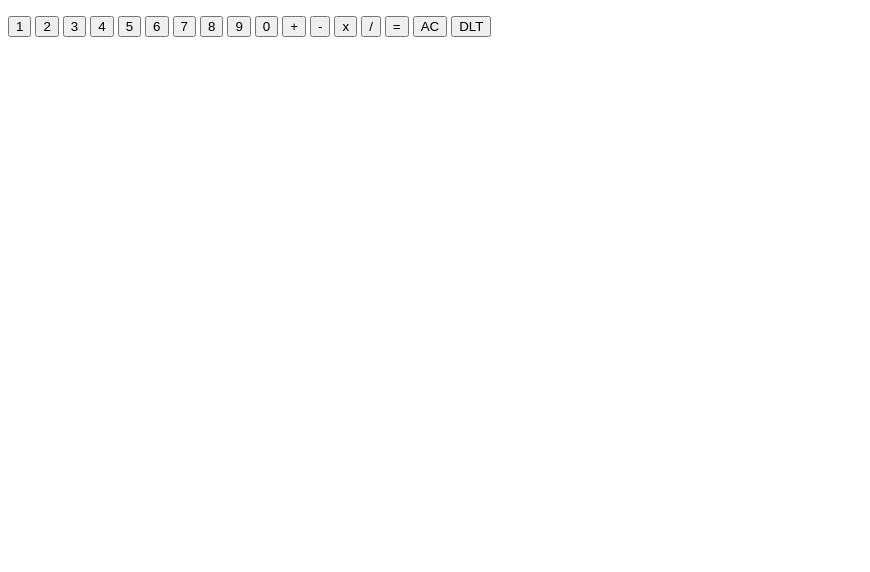
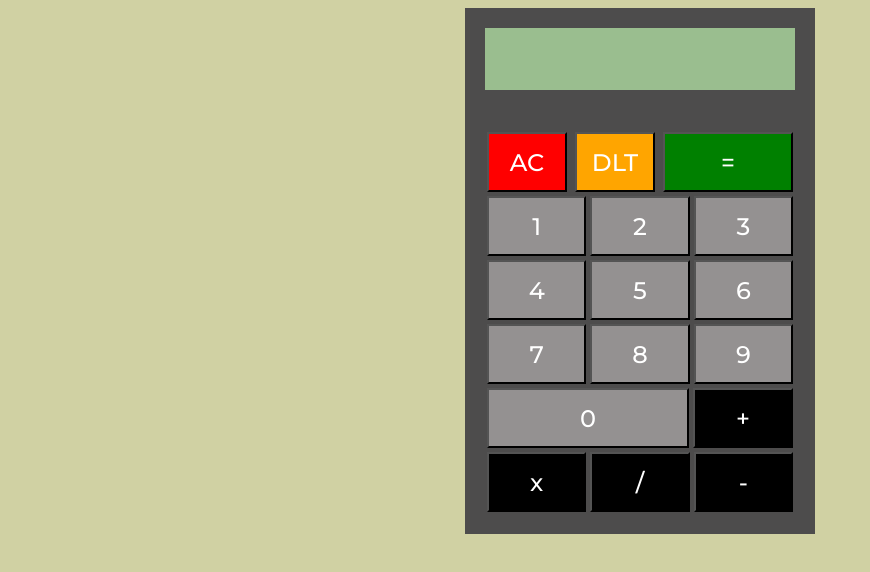
Before and after one commit to SirGhostdog/calculator, a plain HTML site: page index.html in a window 1280 px wide. Shown: the whole page, without its empty margins (0-870 px from the left). Drawn offline with Linux system fonts and the light colour scheme; a web font is replaced by a local one.

Commit message:
Add css and fix text overflow.

```diff
--- a/index.html
+++ b/index.html
@@ -1,6 +1,9 @@
 <!DOCTYPE html>
 <html lang="en">
 <head>
+   <link rel="preconnect" href="https://fonts.googleapis.com">
+    <link rel="preconnect" href="https://fonts.gstatic.com" crossorigin>
+    <link href="https://fonts.googleapis.com/css2?family=Gemunu+Libre:wght@200..800&family=Montserrat:ital,wght@0,100..900;1,100..900&display=swap" rel="stylesheet">
     <meta charset="UTF-8">
     <meta name="viewport" content="width='device-width', initial-scale=1.0">
     <script src='script.js' defer></script>
@@ -8,8 +11,16 @@
     <title>Document</title>
 </head>
 <body>
+    <div id="calculator">
         <div id="container">
-        <p id='calcdisplay'></p>
+            <p id='calcdisplay'>&nbsp</p>
+            <div id = 'buttons'>
+               <div id='topbuttons'>
+                <button class="calcbutton" id="clear">AC</button>
+                <button class="calcbutton" id="delete">DLT</button>
+                <button class="calcbutton" id="equal">=</button>
+               </div>
+
                 <button class="calcbutton" id="one">1</button>
                 <button class="calcbutton" id="two">2</button>
                 <button class="calcbutton" id="three">3</button>
@@ -21,12 +32,15 @@
                 <button class="calcbutton" id="nine">9</button>
                 <button class="calcbutton" id="zero">0</button>
                 <button class="calcbutton" id="plus">+</button>
-            <button class="calcbutton" id="minus">-</button>
                 <button class="calcbutton" id="times">x</button>
                 <button class="calcbutton" id="from">/</button>
-            <button class="calcbutton" id="equal">=</button>
-            <button class="calcbutton" id="clear">AC</button>
-            <button class="calcbutton" id="delete">DLT</button>
+                <button class="calcbutton" id="minus">-</button>
+
+
+
+
+            </div>
+        </div>
     </div>
 </body>
 </html>
--- a/script.js
+++ b/script.js
@@ -10,8 +10,7 @@ function mathDivide(a,b) {
     } else {return Math.round((a / b) * 100)/100}
 };
 function mathMultiply(a,b) {
-    return a * b
-};
+    return Math.round((a * b) * 100)/100}
 
 const one = document.querySelector("#one");
 const two = document.querySelector("#two");
@@ -145,7 +144,6 @@ zero.addEventListener("click", () => {
 })
 
 
-
 add.addEventListener("click", () => {
     if (operator == undefined){
         operator = "+"
@@ -170,10 +168,10 @@ subtract.addEventListener("click", () => {
 
 multiply.addEventListener("click", () => {
       if (operator == undefined){
-        operator = "*"
+        operator = "x"
     } else {
         operate(singleFirst,singleSecond);
-        operator = "*";
+        operator = "x";
     }
     display.textContent = `${singleFirst||''} ${operator||''} ${singleSecond||''}`
 })
@@ -189,15 +187,13 @@ divide.addEventListener("click", () => {
 })
 
 
-
-
 clr.addEventListener("click", () => {
 firstNumber = []
 singleFirst = firstNumber
 operator = undefined
 secondNumber = []
 singleSecond = secondNumber
-display.textContent = `${singleFirst||''} ${operator||''} ${singleSecond||''}`
+display.textContent = '\u00A0'
 console.log(typeof(singleFirst))
 })
 
@@ -213,10 +209,7 @@ dlt.addEventListener("click", () => {
         secondNumber = newSecond
         singleSecond = Number(secondNumber.join(''));
     }
-
     display.textContent =  `${singleFirst||''} ${operator||''} ${singleSecond||''}`
-
-
 })
 
 
@@ -234,7 +227,7 @@ function operate(a,b){
         display.textContent = mathAdd(a,b)
     } else if (operator == "-") {
        display.textContent = mathSubtract(a,b)
-    } else if (operator == "*") {
+    } else if (operator == "x") {
         display.textContent = mathMultiply(a,b)
     } else if (operator == "/") {
         display.textContent = mathDivide(a,b)
--- a/style.css
+++ b/style.css
@@ -1,3 +1,72 @@
-div{
-    color: red;
+body{
+    background-color: rgb(208, 209, 163);
 }
+#calculator{
+    display: flex;
+    justify-content: center;
+    align-items: center;
+}
+#container {
+    background-color: rgb(77, 76, 76);
+    display: flex;
+    max-width: 350px;
+    min-height: 450px;
+    flex-direction: column;
+}
+
+#buttons{
+    display: flex;
+    flex-wrap: wrap;
+    margin: 20px;
+}
+
+#calcdisplay{
+    font-family: "Gemunu Libre", sans-serif;
+    font-size: 36px;
+    font-weight: 500;
+    overflow: hidden;
+    text-overflow: ellipsis;
+    white-space: nowrap;
+    background-color: rgb(154, 190, 143);
+    margin: 20px;
+    padding-top: 20px;
+    padding-right: 3px;
+    padding-left: 3px;
+    text-align: right;
+}
+
+.calcbutton {
+    font-family: "Montserrat", sans-serif;
+    font-size: 24px;
+    font-weight: 500;
+    flex: auto;
+    background-color: rgb(148, 145, 145);
+    color: white;
+    width: 80px;
+    height: 60px;
+    margin: 2px;
+
+}
+
+#equal{
+    background-color: green;
+    width: 130px;
+}
+
+#zero{
+    width: 182px;
+}
+
+#plus,
+#minus,
+#times,
+#from {
+    background-color: black;
+}
+
+#clear{
+    background-color: red;
+}
+#delete{
+    background-color: orange;
+}
```
Lines whose indentation alone changed are shown as unchanged.
